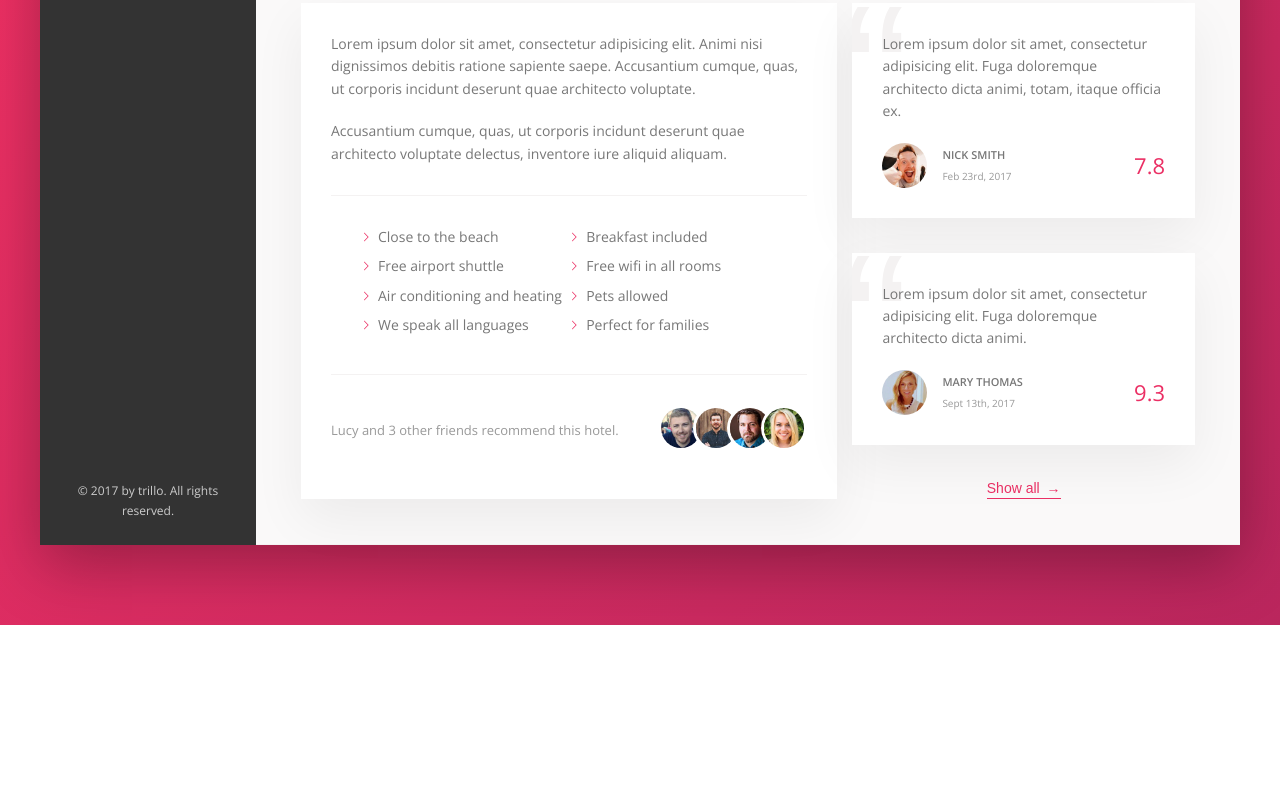
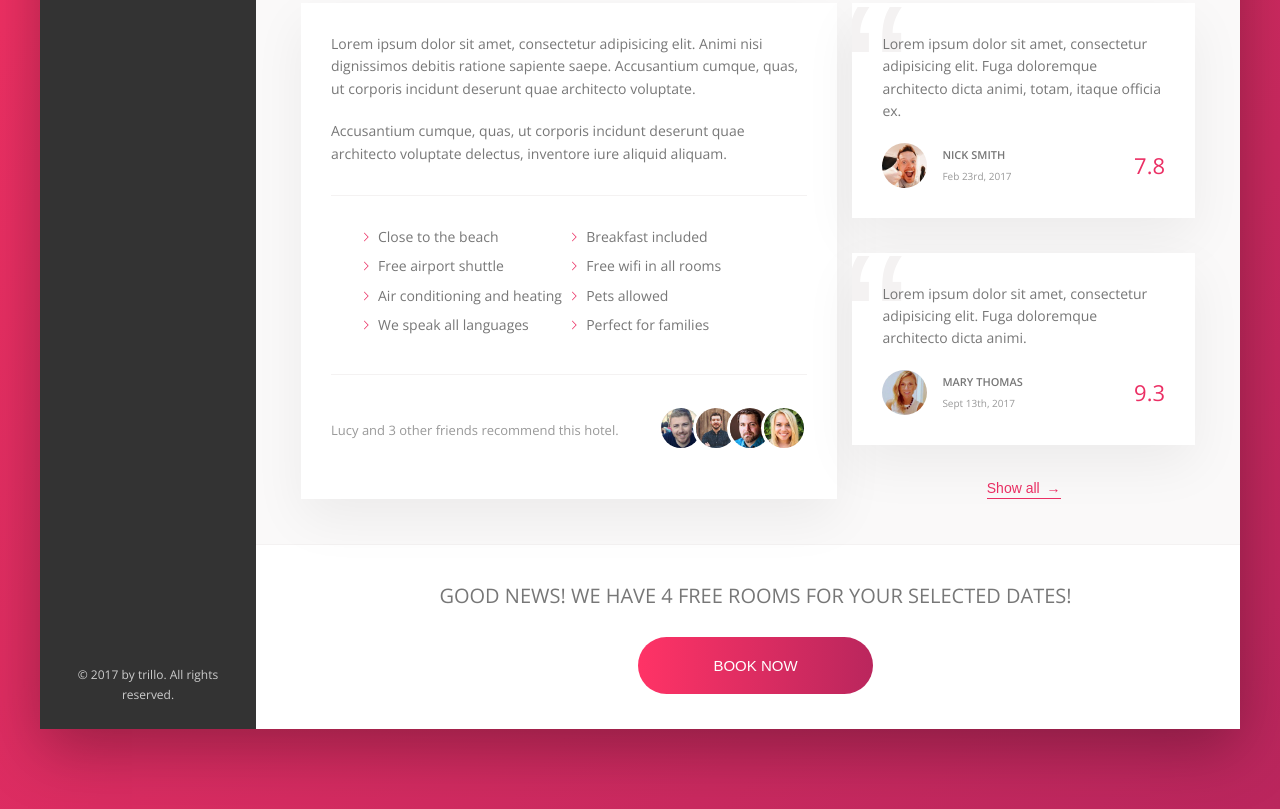
Before and after one commit to praise002/trillio, a website: page index.html in a window 1280 px wide. Shown: the part 644-1453 px from the top of the page. Before the commit the page ends 1269 px from the top, so only its background shows below. Drawn offline with nearby package versions, Linux system fonts and the light colour scheme.

Commit message:
Built the cta section

```diff
--- a/index.html
+++ b/index.html
@@ -202,6 +202,17 @@
 
                         <button class="btn-inline">Show all <span>&rarr;</span></button>
                     </div>
+
+                </div>
+
+                <div class="cta">
+                    <h2 class="cta__book-now">
+                        Good news! We have 4 free rooms for your selected dates!
+                    </h2>
+                    <button class="btn">
+                        <span class="btn__visible">Book now</span>
+                        <span class="btn__invisible">Only 4 rooms left</span>
+                    </button>
                 </div>
             </main>
         </div>
--- a/sass/_components.scss
+++ b/sass/_components.scss
@@ -450,3 +450,69 @@
         z-index: 1;
     }
 }
+
+// CALL TO ACTION
+
+.cta {
+    padding-block: 3.5rem;
+    text-align: center;
+    margin-left: 1.5rem;
+
+    &__book-now {
+        font-size: 2rem;
+        font-weight: 300;
+        margin-bottom: 2.5rem;
+        text-transform: uppercase;
+    }
+}
+
+.btn {
+    font-size: 1.5rem;
+    font-weight: 300;
+    text-transform: uppercase;
+    border: none;
+    border-radius: 100px;
+    background-image: linear-gradient(to right, var(--color-primary-light), var(--color-primary-dark));
+    color: #fff;
+    position: relative;
+    overflow: hidden;
+    cursor: pointer;
+
+    & > * {
+        display: inline-block;
+        height: 100%;
+        width: 100%;
+        transition: all .2s;
+    }
+
+    &__visible {
+        padding: 2rem 7.5rem;
+    }
+
+    &__invisible {
+        position: absolute;
+        left: 0;
+        top: -100px;
+        padding: 2rem 0;
+    }
+
+    // above can also be done using if statement
+
+    &:hover {
+        background-image: linear-gradient(to left, var(--color-primary-light), var(--color-primary-dark));
+    }
+
+    &:hover &__visible {
+        transform: translateY(100%);
+    }
+
+    &:hover &__invisible {
+        top: 0;
+        // top: 10px;
+    }
+
+    &:focus {
+        outline: 0;
+        animation: pulsate 1s infinite;
+    }
+}
```
Also changed, not shown: css/style.css.
